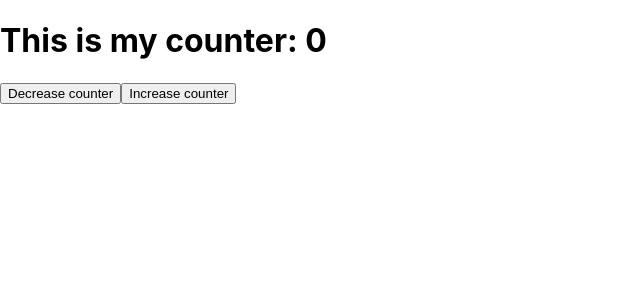
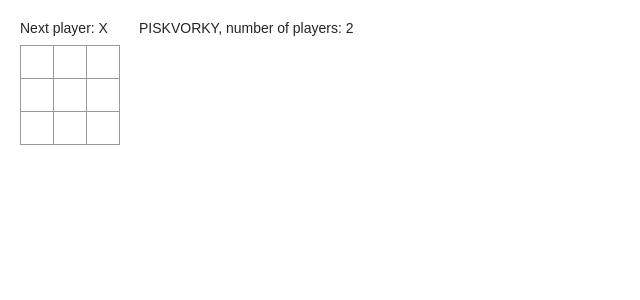
Before and after one commit to petrpida/sda-react-app, a React (Create React App) app: page / in a window 1280 px wide. Shown: the top 300 px of the page, without its empty margins (0-640 px from the left). Built offline with nearby package versions, Linux system fonts and the light colour scheme.

Commit message:
menu + piskvorky added

```diff
--- a/public/index.html
+++ b/public/index.html
@@ -25,6 +25,8 @@
       Learn how to configure a non-root public URL by running `npm run build`.
     -->
     <title>React App</title>
+    <link rel="stylesheet" href="https://cdn.jsdelivr.net/npm/bootstrap@4.0.0/dist/css/bootstrap.min.css">
+
   </head>
   <body>
     <noscript>You need to enable JavaScript to run this app.</noscript>
--- a/src/App.js
+++ b/src/App.js
@@ -1,9 +1,12 @@
-import Counter from './sharedComponents/Counter';
-import './App.css';
+import Game from './sharedComponents/TicTacToe/Game';
+// import Menu from './sharedComponents/Menu';
 
 function App() {
   return (
-    <Counter></Counter>
+    <div>
+      {/* <Menu menuName="Menu SDA" menuItems={["odkaz1", "odkaz2", "odkaz3"]} /> */}
+      <Game gameName="PISKVORKY" players={2} />
+    </div>
   );
 }
 
--- a/src/index.css
+++ b/src/index.css
@@ -11,3 +11,54 @@ code {
   font-family: source-code-pro, Menlo, Monaco, Consolas, 'Courier New',
     monospace;
 }
+
+body {
+  font: 14px "Century Gothic", Futura, sans-serif;
+  margin: 20px;
+}
+
+ol, ul {
+  padding-left: 30px;
+}
+
+.board-row:after {
+  clear: both;
+  content: "";
+  display: table;
+}
+
+.status {
+  margin-bottom: 10px;
+}
+
+.square {
+  background: #fff;
+  border: 1px solid #999;
+  float: left;
+  font-size: 24px;
+  font-weight: bold;
+  line-height: 34px;
+  height: 34px;
+  margin-right: -1px;
+  margin-top: -1px;
+  padding: 0;
+  text-align: center;
+  width: 34px;
+}
+
+.square:focus {
+  outline: none;
+}
+
+.kbd-navigation .square:focus {
+  background: #ddd;
+}
+
+.game {
+  display: flex;
+  flex-direction: row;
+}
+
+.game-info {
+  margin-left: 20px;
+}
--- a/src/index.js
+++ b/src/index.js
@@ -2,7 +2,6 @@ import React from 'react';
 import ReactDOM from 'react-dom';
 import './index.css';
 import App from './App';
-import reportWebVitals from './reportWebVitals';
 
 ReactDOM.render(
   <React.StrictMode>
@@ -10,8 +9,3 @@ ReactDOM.render(
   </React.StrictMode>,
   document.getElementById('root')
 );
-
-// If you want to start measuring performance in your app, pass a function
-// to log results (for example: reportWebVitals(console.log))
-// or send to an analytics endpoint. Learn more: https://bit.ly/CRA-vitals
-reportWebVitals();
--- a/src/sharedComponents/Counter/index.js
+++ b/src/sharedComponents/Counter/index.js
@@ -1,16 +1,22 @@
-import { useState } from "react";
+import React, { useState } from 'react';
 
 function Counter() {
-    const [counter, setCounter] = useState(0);
-    // const state = useState(0);
-    // const counter = state[0];
-    // const setCounter = state[1];
+  const state = useState(0);
+  const counter = state[0];
+  const setCounter = state[1];
 
-    return <div>
-        <h1>This is my counter: {counter}</h1>
-        <button onClick={() => setCounter(counter-1)}>Decrease counter</button>
-        <button onClick={() => setCounter(counter+1)}>Increase counter</button>
-        </div>
+  const [name, setName] = useState('');
+  const [surname, setSurname] = useState('');
+
+  return <div>
+    <h1>Moje jméno a příjmení je: {name} {surname}</h1>
+    <h2>Jméno</h2>
+    <input type="text" onChange={(e) => setName(e.target.value)} />
+    <h2>Příjmení</h2>
+    <input type="text" onChange={(e) => setSurname(e.target.value)} />
+    <button onClick={() => setCounter(counter - 1)}>Decrease counter</button>
+    <button onClick={() => setCounter(counter + 1)}>Increase counter</button>
+  </div>
 }
 
 export default Counter;
--- a/src/sharedComponents/Layout/index.js
+++ b/src/sharedComponents/Layout/index.js
@@ -1,5 +1,5 @@
 function Layout() {
-    return <div>Menu</div>
+  return <div>Menu</div>
 }
 
 export default Layout;
--- /dev/null
+++ b/src/sharedComponents/Menu/index.jsx
@@ -0,0 +1,25 @@
+import React, { useState } from "react";
+
+export default function Menu({ menuName, menuItems }) {
+  const [activeItem, setActiveItem] = useState(menuItems[0]);
+
+  return (
+    <nav className="navbar navbar-expand-lg navbar-light bg-light">
+      {menuName}
+      <ul className="navbar-nav mr-auto">
+        {menuItems.map((item) => (
+          <li className="nav-item">
+            <a
+              className={'nav-link' + (activeItem === item ? " active" : "")}
+              onClick={function () {
+                setActiveItem(item);
+              }}
+            >
+              {item}
+            </a>
+          </li>
+        ))}
+      </ul>
+    </nav>
+  );
+}
--- /dev/null
+++ b/src/sharedComponents/TicTacToe/Board/index.jsx
@@ -0,0 +1,38 @@
+import React, { useState } from "react";
+import Square from "../Square";
+
+export default function Board() {
+  const [squares, setSquares] = useState(Array(9).fill(""));
+  console.log(squares)
+
+  function renderSquare(i) {
+    return <Square value={squares[i]} onClick={() => {
+      const newSquares = squares.slice();
+      newSquares[i] = "X"
+      setSquares(newSquares)
+    }} />;
+  }
+
+  const status = "Next player: X";
+
+  return (
+    <div>
+      <div className="status">{status}</div>
+      <div className="board-row">
+        {renderSquare(0)}
+        {renderSquare(1)}
+        {renderSquare(2)}
+      </div>
+      <div className="board-row">
+        {renderSquare(3)}
+        {renderSquare(4)}
+        {renderSquare(5)}
+      </div>
+      <div className="board-row">
+        {renderSquare(6)}
+        {renderSquare(7)}
+        {renderSquare(8)}
+      </div>
+    </div>
+  );
+}
--- /dev/null
+++ b/src/sharedComponents/TicTacToe/Game/index.jsx
@@ -0,0 +1,17 @@
+import React from 'react';
+import Board from '../Board';
+
+export default function Game ({ gameName, players }) {
+
+  return (
+    <div className="game">
+      <div className="game-board">
+        <Board />
+      </div>
+      <div className="game-info">
+        <div>{ gameName }, number of players: { players }</div>
+        <ol>{/* TODO */}</ol>
+      </div>
+    </div>
+  );
+}
--- /dev/null
+++ b/src/sharedComponents/TicTacToe/Square/index.jsx
@@ -0,0 +1,12 @@
+import React from "react";
+
+export default function Square({ value, onClick }) {
+  return (
+    <button
+      className="square"
+      onClick={onClick}
+    >
+      {value}
+    </button>
+  );
+}
```
